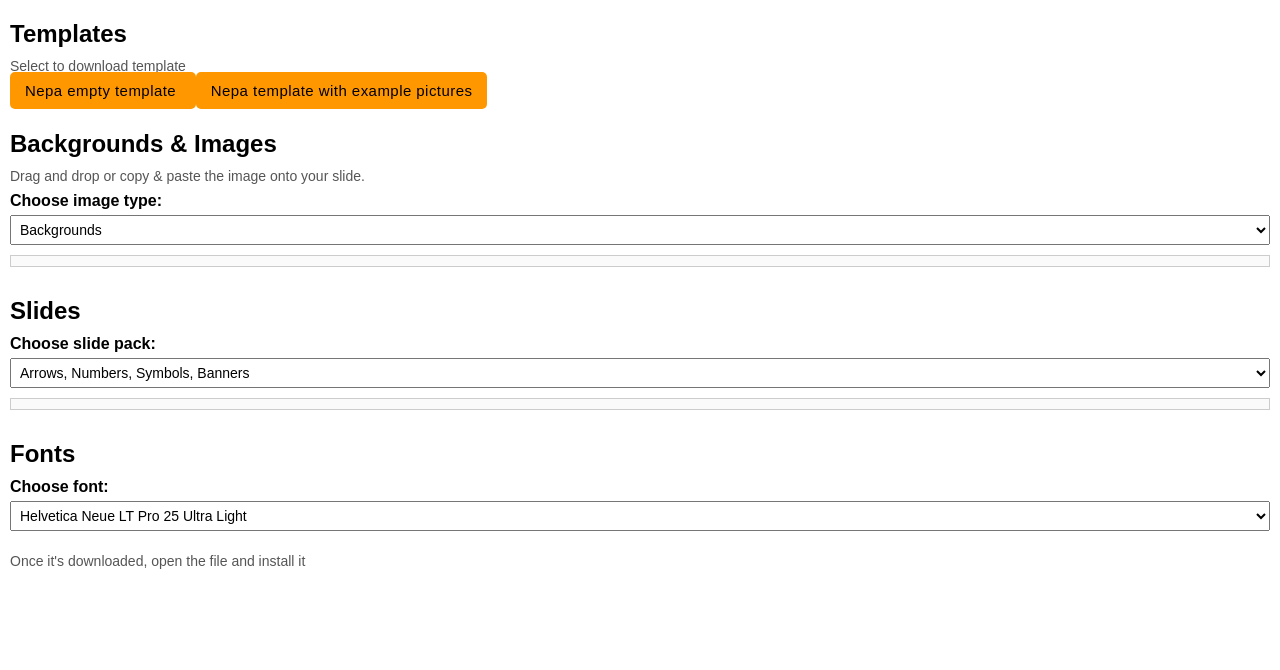
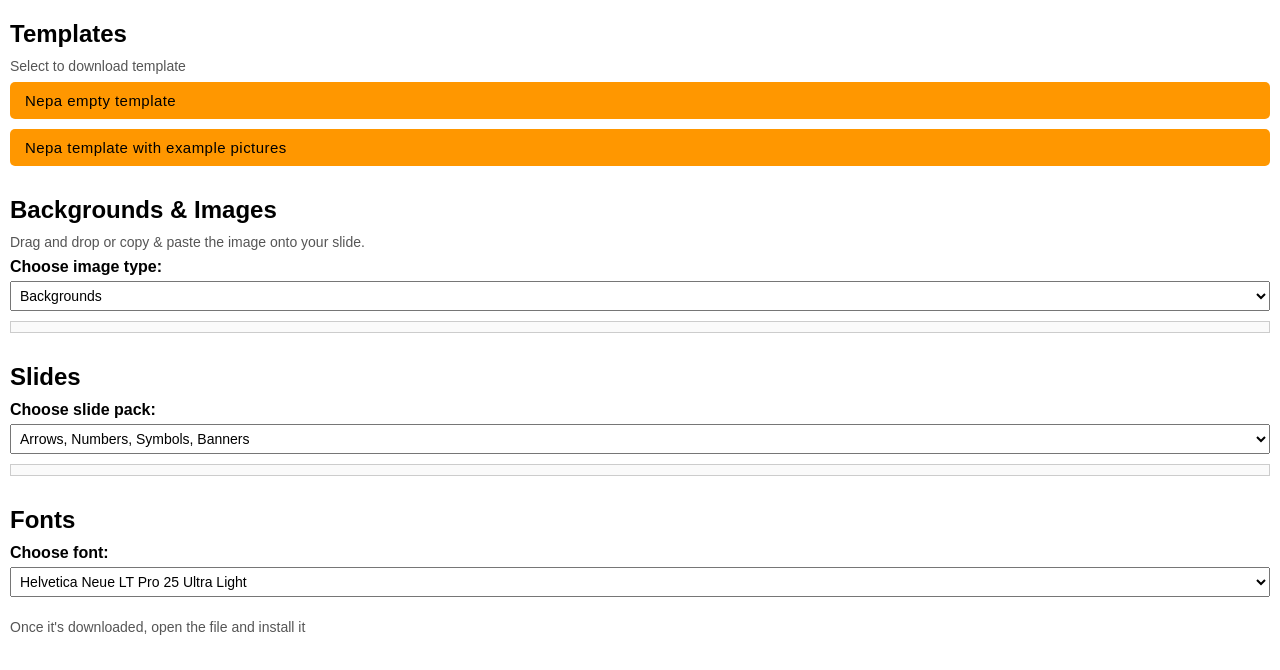
Before and after one commit to Nepa-AB/Nepa-Templates-Add-in, a website built with webpack: page src/taskpane/taskpane.html in a window 1280 px wide. Built offline with nearby package versions, Linux system fonts and the light colour scheme; a script that the page names is missing.

Commit message:
Update taskpane.css

```diff
--- a/src/taskpane/taskpane.css
+++ b/src/taskpane/taskpane.css
@@ -132,3 +132,8 @@
   background: #f6f6f6;
   box-shadow: 0 1px 2px rgba(0,0,0,0.03);
 }
+.template-buttons {
+  display: flex;
+  flex-direction: column;
+  gap: 10px;
+}
```
